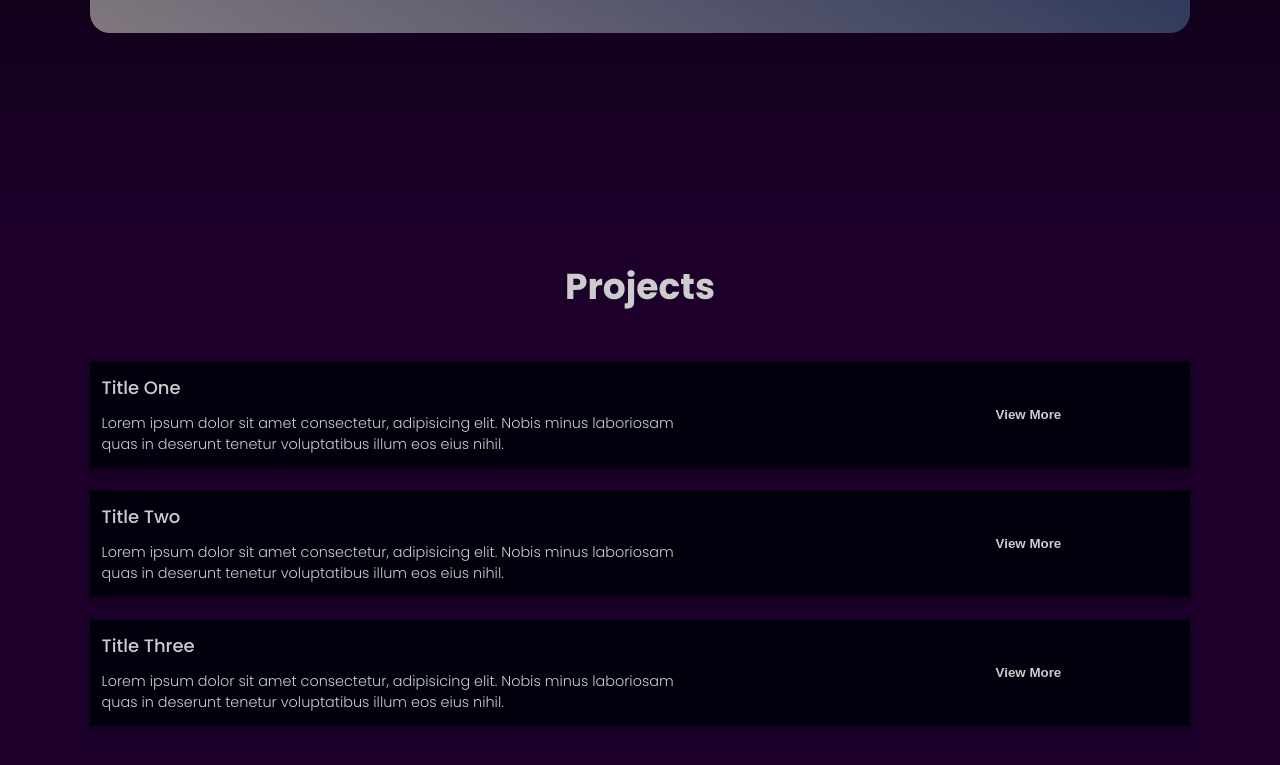
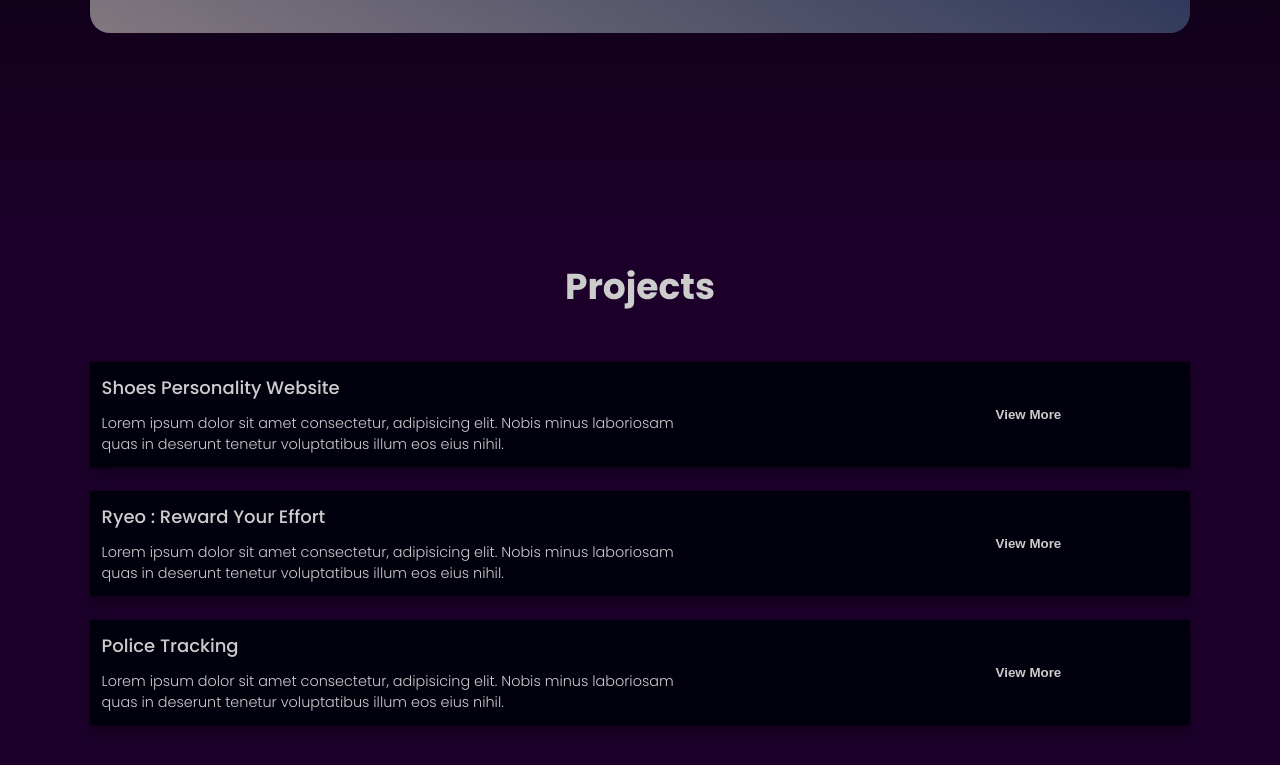
Before and after one commit to nikita74939/Portfolio, a plain HTML site: page index.html in a window 1280 px wide. Shown: the part 1215-1980 px from the top of the page. Drawn offline with nearby package versions, Linux system fonts and the light colour scheme; a web font is replaced by a local one.

Commit message:
Add files via upload

```diff
--- a/index.html
+++ b/index.html
@@ -65,7 +65,7 @@
             </div>
         </main>
         <div class="pict">
-            <img src="/img/profile.png" width="80%">
+            <img src="img/cat.png" alt="cat">
         </div>
     </section>
     <!-- Hero Section end -->
@@ -140,21 +140,21 @@
             <ul>
                 <li>
                     <div class="info">
-                        <span class="title">Title One</span>
+                        <span class="title">Shoes Personality Website</span>
                         <p>Lorem ipsum dolor sit amet consectetur, adipisicing elit. Nobis minus laboriosam quas in deserunt tenetur voluptatibus illum eos eius nihil.</p>
                     </div>
                     <button class="btn">View More</button>
                 </li>
                 <li>
                     <div class="info">
-                        <span class="title">Title Two</span>
+                        <span class="title">Ryeo : Reward Your Effort</span>
                         <p>Lorem ipsum dolor sit amet consectetur, adipisicing elit. Nobis minus laboriosam quas in deserunt tenetur voluptatibus illum eos eius nihil.</p>
                     </div>
                     <button class="btn">View More</button>
                 </li>
                 <li>
                     <div class="info">
-                        <span class="title">Title Three</span>
+                        <span class="title">Police Tracking</span>
                         <p>Lorem ipsum dolor sit amet consectetur, adipisicing elit. Nobis minus laboriosam quas in deserunt tenetur voluptatibus illum eos eius nihil.</p>
                     </div>
                     <button class="btn">View More</button>
@@ -170,7 +170,7 @@
         <section class="top">
             <h1>NIKITA</h1>
             <div class="links">
-                <div class="links-column">
+                <div class="links-column port-column">
                     <h2>Portfolio</h2>
                     <p>Home</p>
                     <p>skills</p>
```
